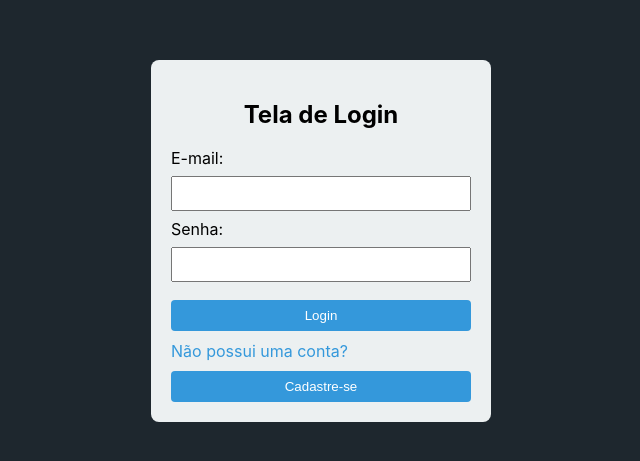
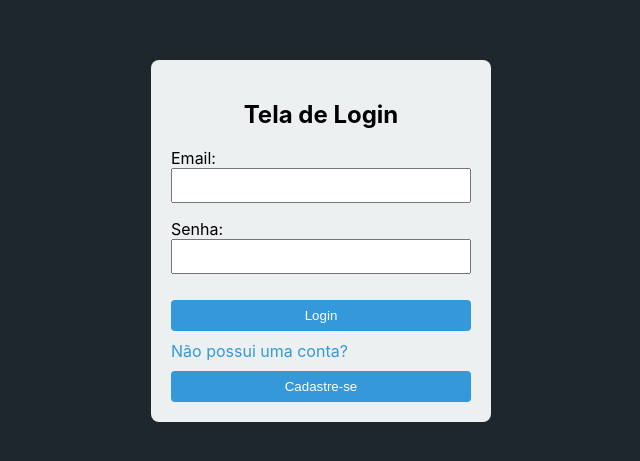
Before and after one commit to SFernandoS/serv-dialogo-redes, a React (Create React App) app in the folder front/: page / in a window 1280 px wide. Shown: the part 159-620 px from the top of the page, without its empty margins (319-959 px from the left). Built offline with nearby package versions, Linux system fonts and the light colour scheme; no server answers.

Commit message:
fixing login issues

```diff
--- a/front/src/Login.js
+++ b/front/src/Login.js
@@ -1,10 +1,13 @@
 // Login.js
 import React from 'react';
 import { useNavigate } from 'react-router-dom';
+import { useState } from 'react';
 import './Login.css';
 
 const Login = () => {
     const navigate = useNavigate();
+    const [username, setEmail] = useState('');
+    const [password, setSenha] = useState('');
 
     const handleLogin = async (username, password) => {
         const formData = new URLSearchParams();
@@ -41,13 +44,15 @@ const Login = () => {
         <div className="container">
             <h2 className="titulo">Tela de Login</h2>
             <form>
-                <label htmlFor="email">E-mail:</label>
-                <input type="email" id="email" name="email" />
-
-                <label htmlFor="password">Senha:</label>
-                <input type="password" id="password" name="password" />
-
-                <button type="button" onClick={handleLogin}>
+                <label>
+                    Email:
+                    <input type="email" value={username} onChange={(e) => setEmail(e.target.value)} />
+                </label>
+                <label>
+                    Senha:
+                    <input type="password" value={password} onChange={(e) => setSenha(e.target.value)} />
+                </label>
+                <button type="button" onClick={handleLogin(username, password)}>
                     Login
                 </button>
             </form>
```
